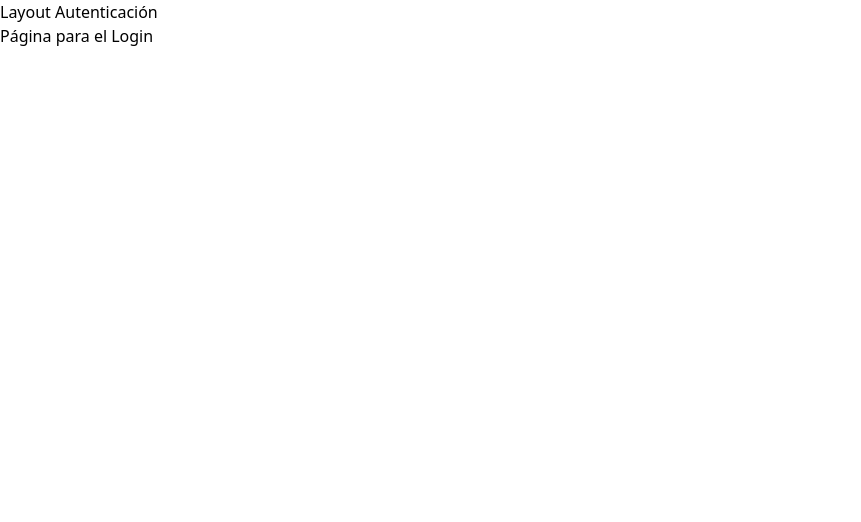
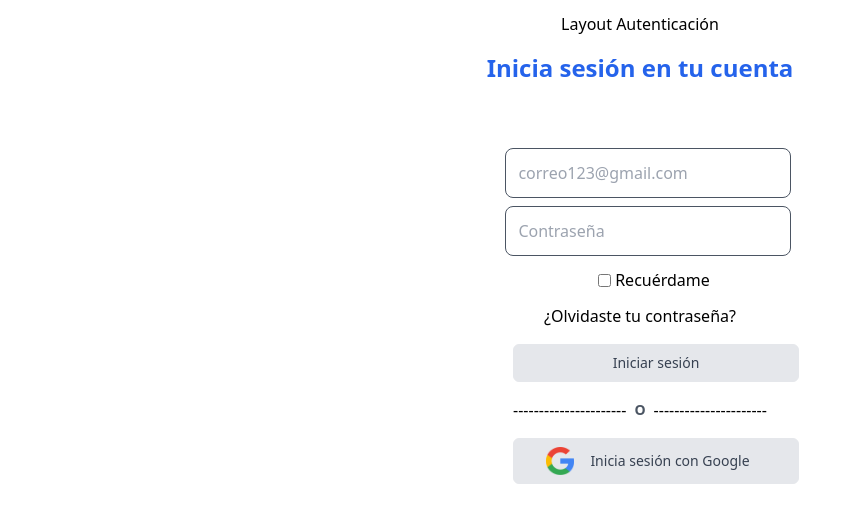
Before and after one commit to OscarHub90/Concesionario2021, a React (Create React App) app: page /login in a window 1280 px wide. Shown: the top 522 px of the page, without its empty margins (0-861 px from the left). Built offline with nearby package versions, Linux system fonts and the light colour scheme.

Commit message:
Se trabaja en page Login, se agregan botones, estilos y conexiones

```diff
--- a/src/layouts/AuthLayout.jsx
+++ b/src/layouts/AuthLayout.jsx
@@ -2,9 +2,11 @@ import React from 'react'
 
 const AuthLayout = ({children}) => {
     return (
-        <div>
+        <div className="flex flex-col items-center justify-center py-3 px-3">
             Layout Autenticación
+            <div className="w-full flex">
             {children}
+            </div>
         </div>
     )
 }
--- a/src/pages/Login.jsx
+++ b/src/pages/Login.jsx
@@ -1,8 +1,52 @@
 import React from 'react'
+import { Link } from 'react-router-dom'
+import Google from 'media/Google2.png'
 
 const Login = () => {
     return (
-        <div>Página para el Login</div>
+        <div className="flex flex-col w-full justify-center items-center">
+
+            <h2 className="m-4 text-center text-2xl text-blue-600 font font-bold">Inicia sesión en tu cuenta</h2>
+            <form className="mt-10 max-w-lg">
+                <div>
+                 <input className="appearance-none relative block w-full focus:outline-none mx0-2 px-3 py-3 m-2 border border-gray-600 rounded-lg"
+                 type="email" placeholder="correo123@gmail.com" required/>
+                 <input className="appearance-none relative block w-full focus:outline-none mx-2 px-3 py-3 border border-gray-600 rounded-lg"
+                 type="password" placeholder="Contraseña" required />
+                </div>
+                    <label className="w-full flex items-center justify-center m-3" htmlFor="recuérdame">
+                    <input className="mx-1" type="checkbox" name ="recuérdame"/>
+                    Recuérdame
+                    </label>
+                <div className="flex justify-center">
+                <Link to="/">
+                    ¿Olvidaste tu contraseña?
+                </Link>
+                </div>
+                <div max-w-md w-full>
+                    <Link to = "/admin">
+                    <button className="group relative w-full flex justify-center py-2 px-4 m m-4 border text-sm font-medium rounded-md text-gray-700 bg-gray-200 hover:bg-gray-300 focus:outline-none focus:ring-2 focus:ring-offset-2 focus:ring-gray-500"
+                    type="submit">
+                        Iniciar sesión
+                    </button>
+                    </Link>
+                </div>
+                <div className='flex items-center justify-center'>
+                  <span className='mx-2'>----------------------</span>
+                  <h2 className='my- text-center text-sm font-bold text-gray-600'>O</h2>
+                  <span className='mx-2'>----------------------</span>
+                </div>
+                <div>
+                    <button type="submit"className="group relative w-full flex justify-center py-2 px-4 m m-4 border text-sm font-medium rounded-md text-gray-700 bg-gray-200 hover:bg-gray-300 focus:outline-none focus:ring-2 focus:ring-offset-2 focus:ring-gray-500">
+                    <div className="flex items-center justify-start">
+                        <img src={Google} alt="Google" className="h-7 w-7" />
+                    <span className="mx-4">Inicia sesión con Google</span>
+                    </div>
+
+                    </button>
+                </div>
+            </form>
+        </div>
     )
 }
 
```
Also changed, not shown: src/media/Google2.png (added).
